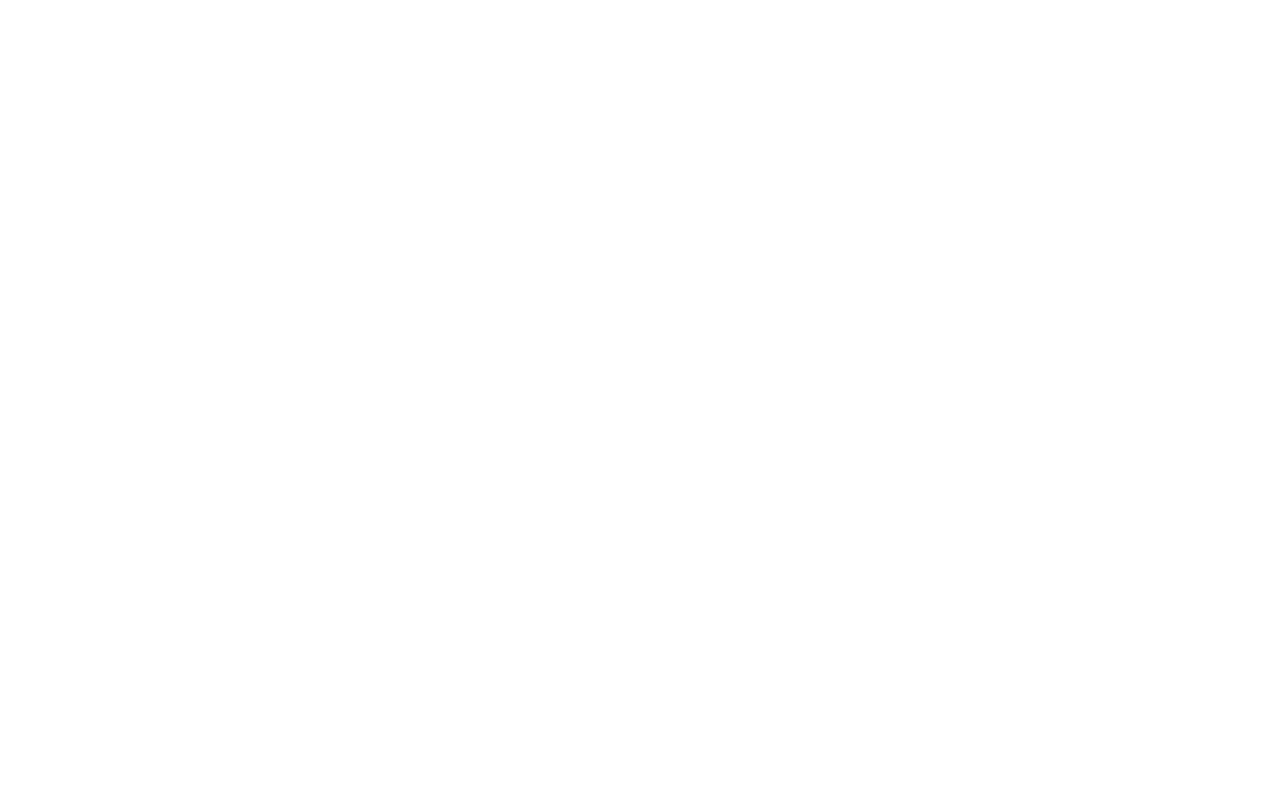
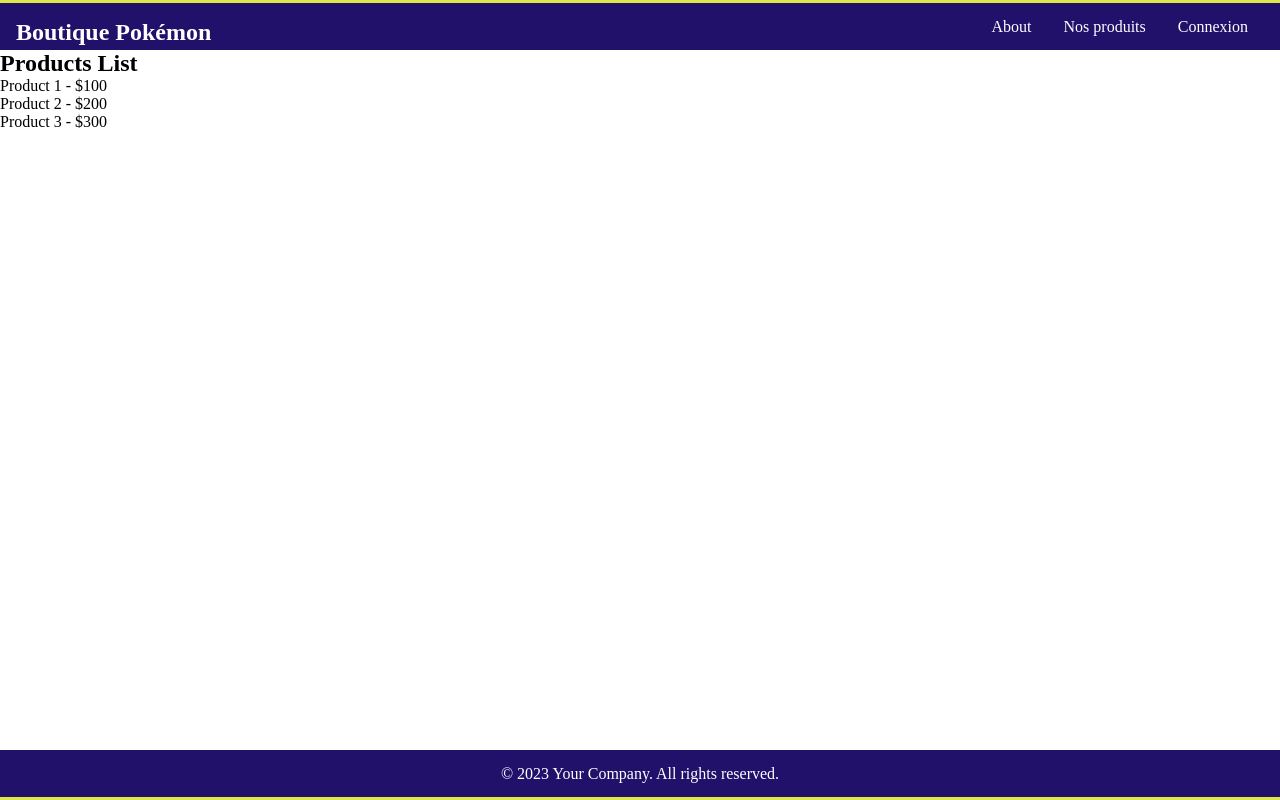
Before and after one commit to Gabrielloop/product-front, a React (Create React App) app: page /products in a window 1280 px wide. Before the commit this address had no page. Built offline with nearby package versions, Linux system fonts and the light colour scheme.

Commit message:
Add layout components and routing for main application pages

```diff
--- a/src/App.tsx
+++ b/src/App.tsx
@@ -1,4 +1,9 @@
 
+import Layout from 'layout/Layout';
+import About from 'pages/About';
+import Admin from 'pages/Admin';
+import Dashboard from 'pages/Dashboard';
+import ProductsList from 'pages/ProductsList';
 import React, {useState} from 'react';
 import {BrowserRouter, Navigate, Route, Routes} from 'react-router-dom';
 
@@ -15,10 +20,17 @@
     return (
             <BrowserRouter>
             {/* <AuthContext.Provider value={{isLoggedIn, setIsLoggedIn, loginUserId, setLoginUserId}}> */}
+            <Layout>
                 <Routes>
-                        <Route path="/" element="Produit Exercice"/>
+                    <Route path="/" element={<Navigate to="/about" />} />
+                    <Route path="/about" element={<About/>} />
+                    <Route path="/products" element={<ProductsList/>} />
+                    <Route path="/dashboard" element={<Dashboard/>} />
+                    <Route path="/admin" element={<Admin/>} />
+                    <Route path="*" element={<h2>404 - Not Found</h2>} />
                 </Routes>
             {/* </AuthContext.Provider> */}
+            </Layout>
             </BrowserRouter>
     )
         ;
--- /dev/null
+++ b/src/components/FooterBar.tsx
@@ -0,0 +1,11 @@
+import React from 'react';
+
+const FooterBar: React.FC = () => {
+    return (
+        <footer>
+                <p>© 2023 Your Company. All rights reserved.</p>
+        </footer>
+    );
+};
+
+export default FooterBar;
--- /dev/null
+++ b/src/components/NavBar.tsx
@@ -0,0 +1,30 @@
+import React from 'react'
+import { useNavigate } from 'react-router-dom';
+
+const NavBar: React.FC = () => {
+
+const links = [
+    { href: '/about', text: 'About' },
+    { href: '/products', text: 'Nos produits' },
+    { href: '/dashboard', text: 'Connexion' }
+];
+const navigate = useNavigate();
+
+    return (
+        <nav>
+            <h1>Boutique Pokémon</h1>
+            <ul>
+                {links.map(link => (
+                    <li key={link.href}
+                        style={{ cursor: 'pointer' }}
+                        onClick={() => navigate(link.href)}>
+                        {link.text}
+                    </li>
+                )
+                )}
+            </ul>
+        </nav>
+    );
+};
+
+export default NavBar;
--- /dev/null
+++ b/src/layout/Layout.tsx
@@ -0,0 +1,19 @@
+import FooterBar from 'components/FooterBar';
+import NavBar from 'components/NavBar';
+import React from 'react';
+
+interface LayoutProps {
+    children: React.ReactNode;
+}
+
+const Layout: React.FC<LayoutProps> = ({ children }) => {
+    return (
+        <div>
+            <NavBar />
+            {children}
+            <FooterBar/>
+        </div>
+    );
+};
+
+export default Layout;
--- /dev/null
+++ b/src/pages/About.tsx
@@ -0,0 +1,12 @@
+import React from 'react';
+
+const About: React.FC = () => {
+    return (
+        <div>
+            <h2>About Page</h2>
+            <p>This is the about page of our application.</p>
+        </div>
+    );
+};
+
+export default About;
--- /dev/null
+++ b/src/pages/Admin.tsx
@@ -0,0 +1,12 @@
+import React from 'react';
+
+const Admin: React.FC = () => {
+    return (
+        <div>
+            <h2>Admin Page</h2>
+            <p>Welcome to the admin panel.</p>
+        </div>
+    );
+};
+
+export default Admin;
--- /dev/null
+++ b/src/pages/Dashboard.tsx
@@ -0,0 +1,11 @@
+import React from 'react';
+
+const Dashboard: React.FC = () => {
+    return (
+        <div>
+            <h2>Dashboard</h2>
+        </div>
+    );
+};
+
+export default Dashboard;
--- /dev/null
+++ b/src/pages/ProductsList.tsx
@@ -0,0 +1,24 @@
+import React from 'react';
+
+const ProductsList: React.FC = () => {
+    const products = [
+        { id: 1, name: 'Product 1', price: 100 },
+        { id: 2, name: 'Product 2', price: 200 },
+        { id: 3, name: 'Product 3', price: 300 },
+    ];
+
+    return (
+        <div>
+            <h2>Products List</h2>
+            <ul>
+                {products.map(product => (
+                    <li key={product.id}>
+                        {product.name} - ${product.price}
+                    </li>
+                ))}
+            </ul>
+        </div>
+    );
+};
+
+export default ProductsList;
--- a/src/styles/index.css
+++ b/src/styles/index.css
@@ -1,12 +1,71 @@
+/* INITIALISATION */
+* {
+  box-sizing: border-box;
+  margin: 0;
+  padding: 0;
+}
+a {
+  text-decoration: none;
+  color: inherit;
+}
+
+/* VARIABLES */
 :root {
-  --black-text: #000;
-  --black-text-tr: rgba(0, 0, 0, 0.5);
-  --primary-denim: #4e6490;
-  --primary-denim-tr: rgba(78, 100, 144, 0.5);
-  --secondary-terra-cota: #cd5e39;
-  --secondary-terra-cota-tr: rgba(205, 94, 57, 0.5);
-  --dark-blue: #00323e;
-  --dark-blue-tr: rgba(0, 50, 62, 0.5);
-  --off-white: #f2e3cc;
-  --off-white-tr: rgba(242, 227, 204, 0.5);
+  /* COULEURS DES FONDS */
+  --bg-primary: #22116b;
+  --bg-contrast: #e3e649;
+  /* COULEURS DES TEXTES */
+  --text: black;
+  --text-contrast: white;
+  /* HAUTEURS / LARGEURS */
+  --nav-height: 50px;         /* Hauteur de la barre de navigation */
+  --footer-height: 50px;      /* Hauteur de la barre du footer */
 }
+
+/* HORS MEDIA QUERIES */
+nav {
+  background-color: var(--bg-primary);
+  color: var(--text-contrast);
+  display: flex;
+  top: 0;
+  justify-content: space-between;
+  height: var(--nav-height);
+  padding: 1rem;
+  border-top: var(--bg-contrast) solid 3px;
+}
+nav > ul {
+  display: flex;
+  flex-direction: row;
+  justify-content: space-between;
+  align-items: center;
+}
+nav > ul > li{
+  list-style-type: none;
+  margin: 0 1rem;
+}
+
+footer {
+  display: flex;
+  justify-content: center;
+  align-items: center;
+  background-color: var(--bg-primary);
+  color: var(--text-contrast);
+  height: var(--footer-height);
+  position: absolute;
+  bottom: 0;
+  width: 100%;
+  border-bottom: var(--bg-contrast) solid 3px;
+}
+
+h1{
+  color: var(--text-contrast);
+}
+
+/* MEDIA QUERIES */
+
+@media (max-width: 768px) {
+
+}
+@media (max-width: 480px) {
+
+}
```
Also changed, not shown: src/layout/ContentLayout.tsx (added, +17 -0 lines).
